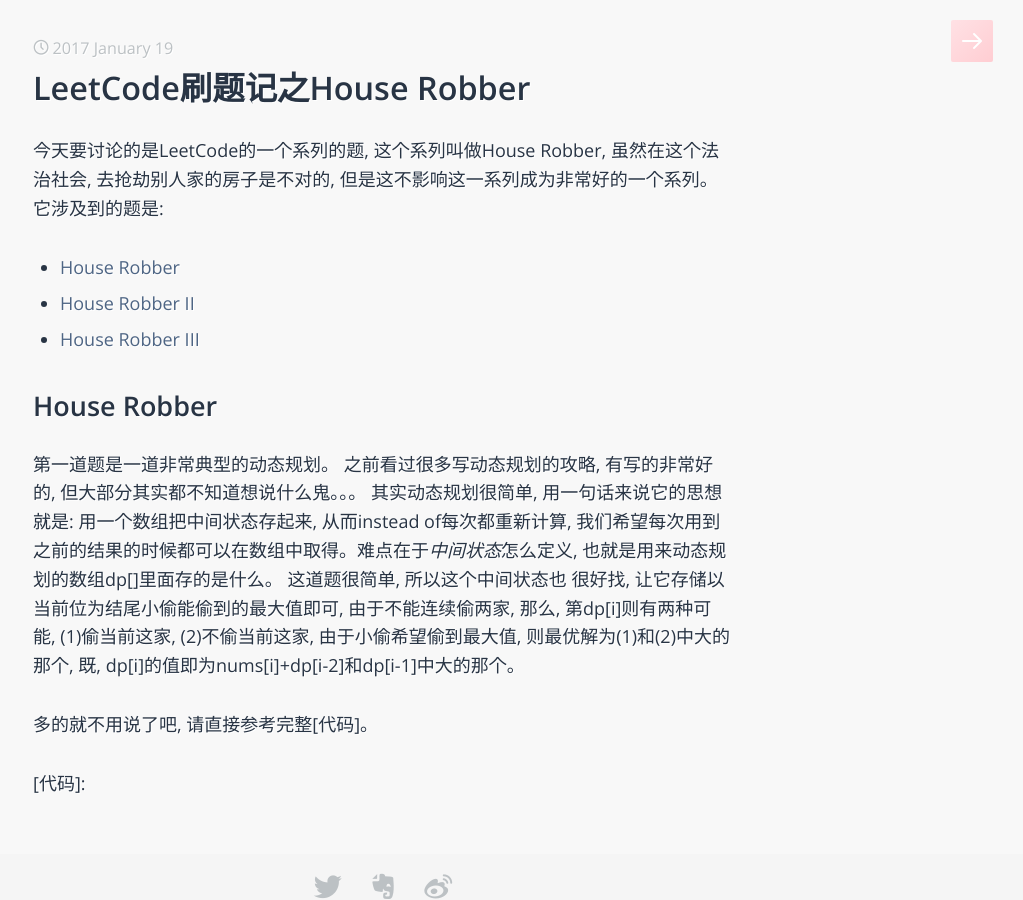
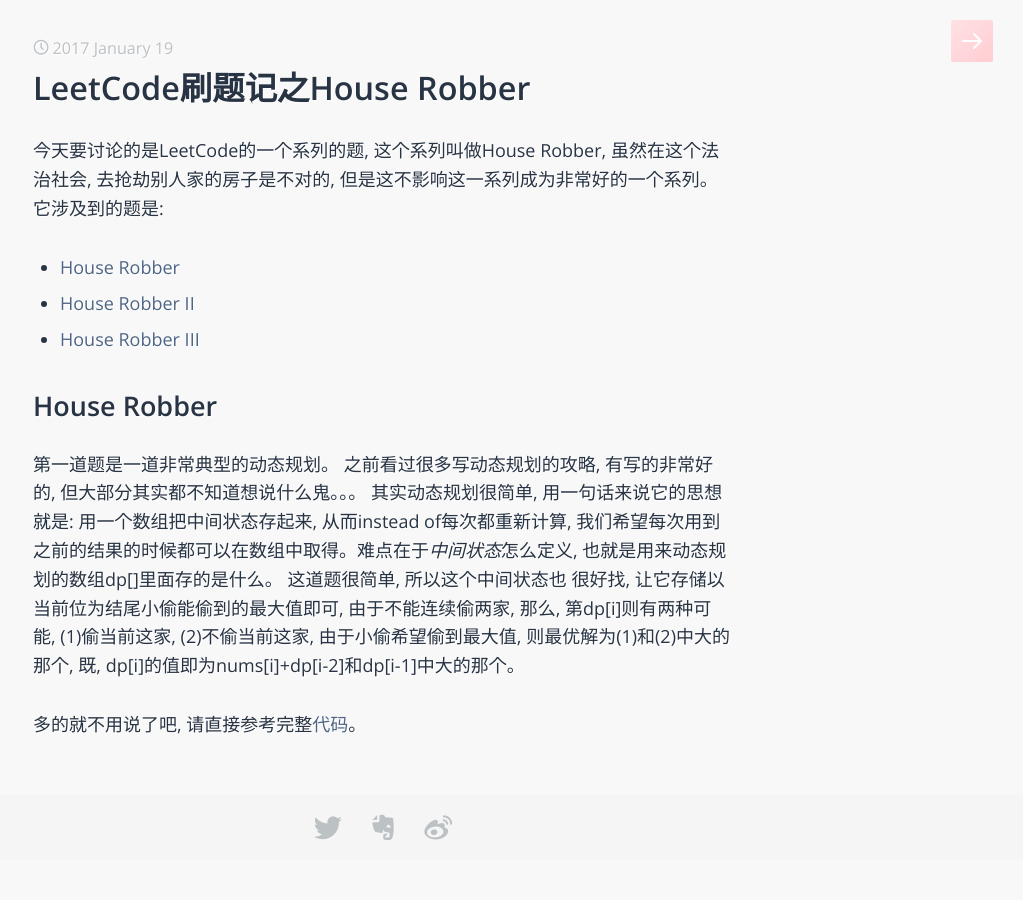
Before and after one commit to sophiesongge/sophiesongge.github.io, a Jekyll site: the page built from _posts/2017-01-19-house-robber.markdown, in a window 1280 px wide. Shown: the whole page, without its empty margins (257-1280 px from the left). Built offline with Jekyll 4.4.1, drawn with Linux system fonts in a browser that asks for light colours; some web fonts are replaced; some of the changed lines change nothing that is shown.

Commit message:
add posts

```diff
--- a/_posts/2017-01-19-house-robber.markdown
+++ b/_posts/2017-01-19-house-robber.markdown
@@ -30,4 +30,4 @@
 [House Robber]: https://leetcode.com/problems/house-robber/
 [House Robber II]: https://leetcode.com/problems/house-robber-ii
 [House Robber III]: https://leetcode.com/problems/house-robber-iii/
-[代码]:
+[代码]: https://github.com/sophiesongge/LeetCode/blob/master/src/HouseRobber.java
```
